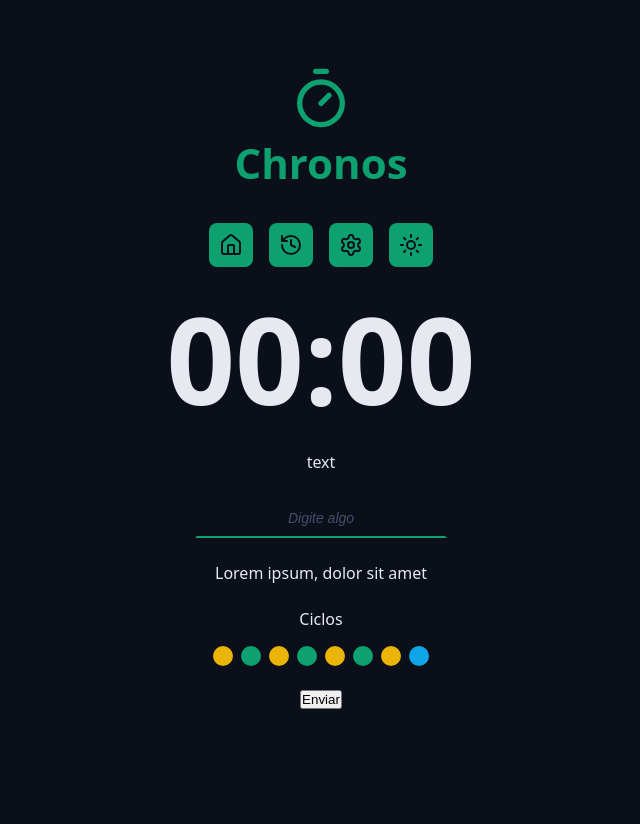
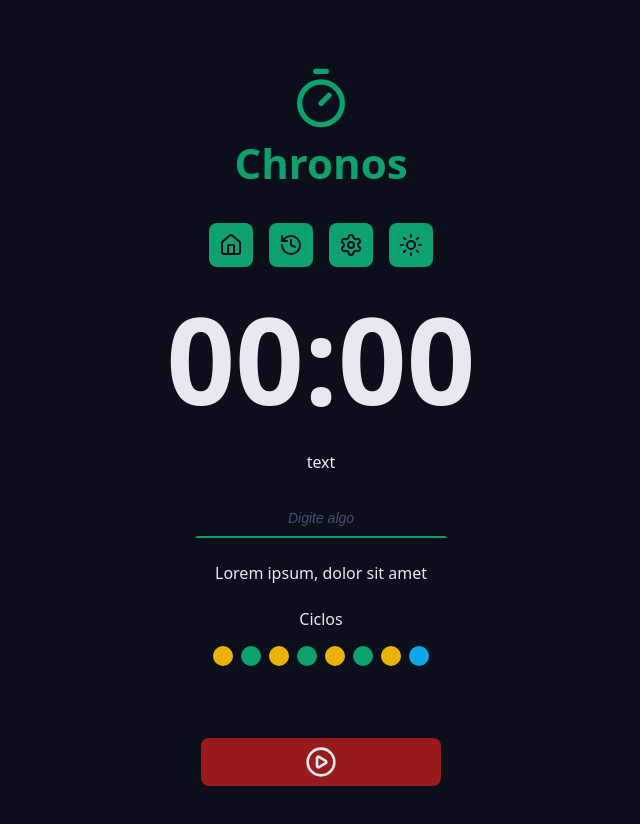
Before and after one commit to ruanmatheus1903/chronos-pomodoro, a React (Vite) app: page / in a window 1280 px wide. Shown: the top 824 px of the page, without its empty margins (319-959 px from the left). Before the commit the page ends 800 px from the top, so only its background shows below. Built offline with nearby package versions, Linux system fonts and the light colour scheme.

Commit message:
button green e red

```diff
--- a/src/App.tsx
+++ b/src/App.tsx
@@ -11,6 +11,8 @@
 import './styles/global.css';
 import { DefaultInput } from './components/DefaultInput';
 import { Cycles } from './components/Cycles';
+import { DefaultButton } from './components/DefaultButton';
+import { PlayCircleIcon } from 'lucide-react';
 
 export function App() {
   return (
@@ -48,7 +50,7 @@
           </div>
 
           <div className="formRow">
-            <button>Enviar</button>
+            <DefaultButton icon={<PlayCircleIcon />} color='red'/>
           </div>
         </form>
       </Container>
--- /dev/null
+++ b/src/components/DefaultButton/index.tsx
@@ -0,0 +1,18 @@
+import styles from './styles.module.css';
+
+
+
+type DefaultButtonProps = {
+    icon: React.ReactNode;
+    color?: 'green' | 'red';
+} & React.ComponentProps<'button'>;
+
+export function DefaultButton({ icon, color = 'green', ...props }: DefaultButtonProps) {
+    return (
+        <>
+            <button className={`${styles.button} ${styles[color]}`}{...props} >
+                {icon}
+            </button>
+        </>
+    );
+}
--- /dev/null
+++ b/src/components/DefaultButton/styles.module.css
@@ -0,0 +1,34 @@
+.button {
+border: none;
+background: var(--primary);
+color: var(--text-over-primary);
+display: flex;
+align-items: center;
+justify-content: center;
+min-width: 24rem;
+padding: 0.8rem;
+border-radius: 0.8rem;
+margin: 4.8rem;
+cursor: pointer;
+transition: all 0.1s ease-in-out;
+}
+
+.button svg {
+  width: 3.2rem;
+  height: 3.2rem;
+
+}
+
+.button:houver {
+    filter: brightness(80%);
+}
+
+.green {
+background: var(--primary);
+color: var(--text-over-primary);
+}
+
+.red {
+background: var(--error);
+color: var(--text-over-error);
+}
```
